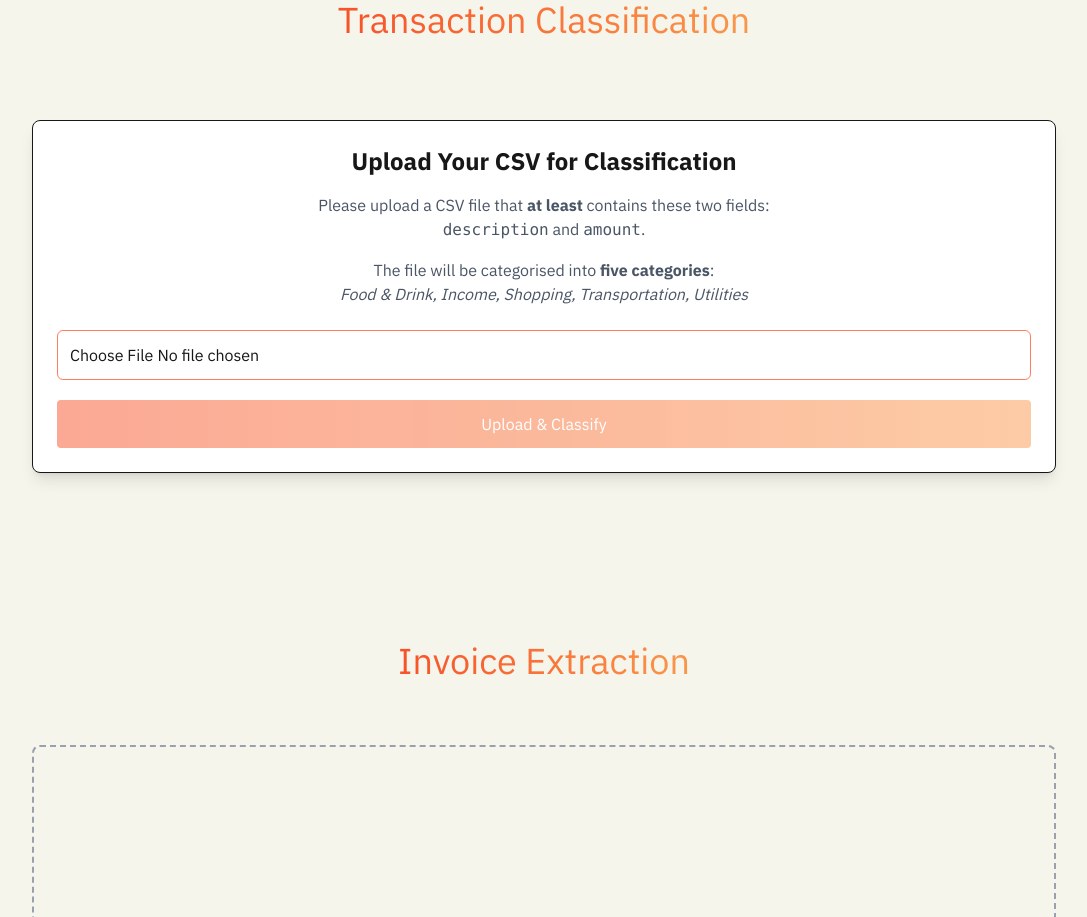
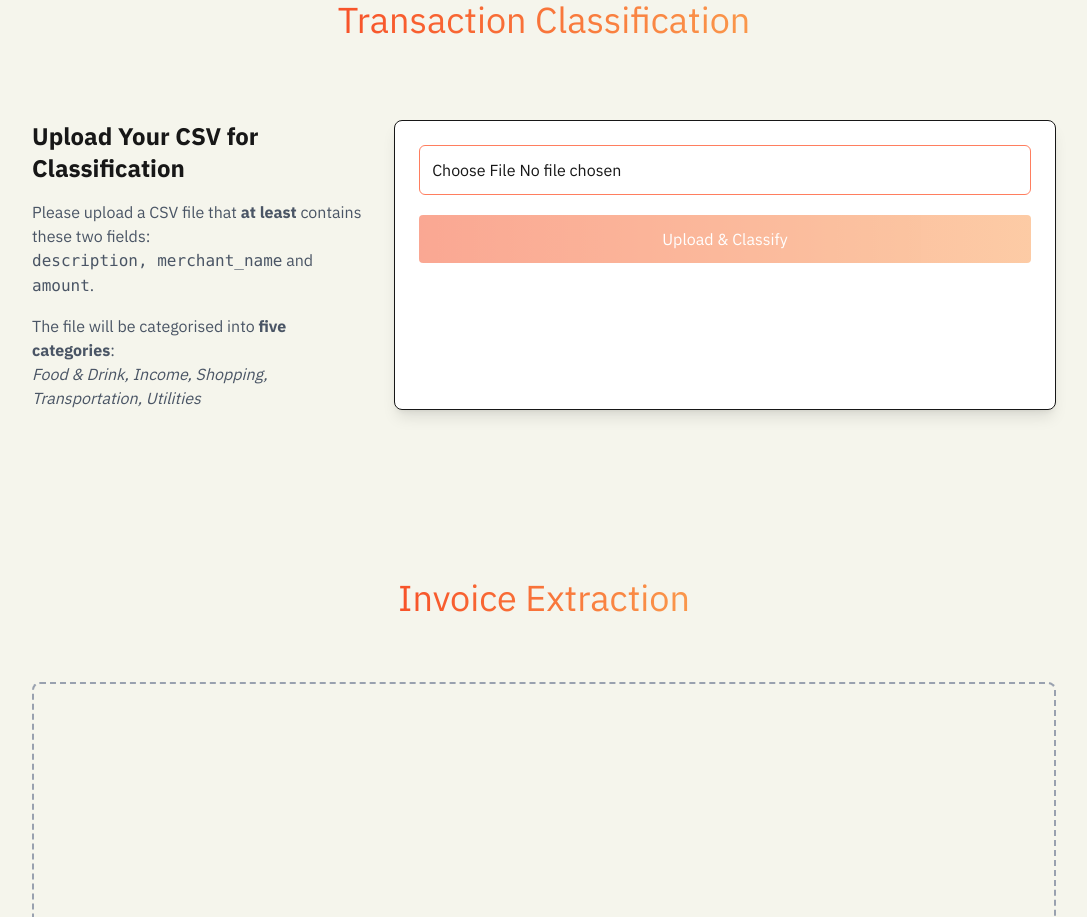
Before and after one commit to Velqen/Velqen-Webpage, a Next.js app: page / in a window 1280 px wide. Shown: the part 1040-1957 px from the top of the page, without its empty margins (96-1183 px from the left). Built offline with nearby package versions, Linux system fonts and the light colour scheme.

Commit message:
odifying transaction clasification

```diff
--- a/src/components/TransactionClassification/TransactionClassification.tsx
+++ b/src/components/TransactionClassification/TransactionClassification.tsx
@@ -83,22 +83,27 @@ export default function TransactionClassification() {
   };
 
   return (
-    <div className="w-full p-6 border rounded-lg mx-auto mt-10 shadow-lg bg-white">
-      <h2 className="text-2xl font-semibold mb-4 text-center">
+    <div className="flex flex-col md:flex-row gap-8 mt-10 w-full mx-auto">
+      {/* Left Text Section */}
+      <div className="md:w-1/3">
+        <h2 className="text-2xl font-semibold mb-4">
           Upload Your CSV for Classification
         </h2>
-      <p className="mb-4 text-gray-600 text-center">
+        <p className="mb-4 text-gray-600">
           Please upload a CSV file that <strong>at least</strong> contains these
           two fields:
           <br />
-        <code>description</code> and <code>amount</code>.
+          <code>description, merchant_name</code> and <code>amount</code>.
         </p>
-      <p className="mb-6 text-gray-600 text-center">
+        <p className="text-gray-600">
           The file will be categorised into <strong>five categories</strong>:
           <br />
           <em>Food & Drink, Income, Shopping, Transportation, Utilities</em>
         </p>
+      </div>
 
+      {/* Right Upload Box */}
+      <div className="md:w-2/3 max-w-7xl p-6 border rounded-lg shadow-lg bg-white">
         <input
           type="file"
           accept=".csv"
@@ -114,11 +119,8 @@ export default function TransactionClassification() {
           Upload & Classify
         </button>
 
-      {status && (
-        <p className="mt-4 text-center text-sm text-gray-700">{status}</p>
-      )}
+        {status && <p className="mt-4 text-sm text-gray-700">{status}</p>}
 
-      {/* Added: Preview Table */}
         {previewHeaders.length > 0 && previewRows.length > 0 && (
           <div className="mt-6 overflow-x-auto">
             <table className="min-w-full border-collapse">
@@ -157,7 +159,7 @@ export default function TransactionClassification() {
             </p>
           </div>
         )}
-      {/* End Preview Table */}
+      </div>
     </div>
   );
 }
```
Lines whose indentation alone changed are shown as unchanged.
